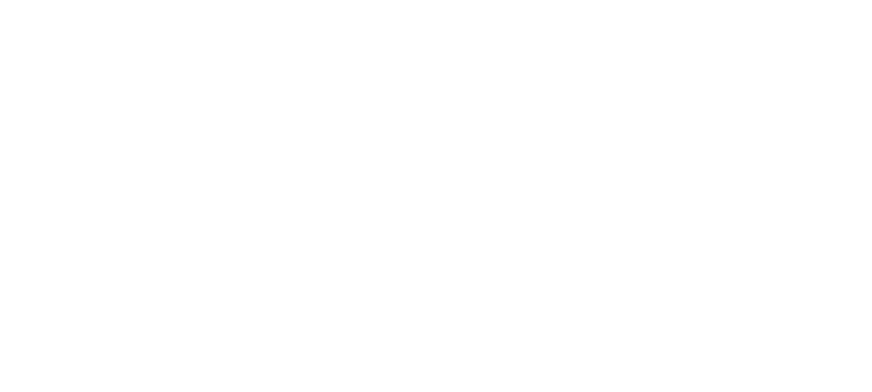
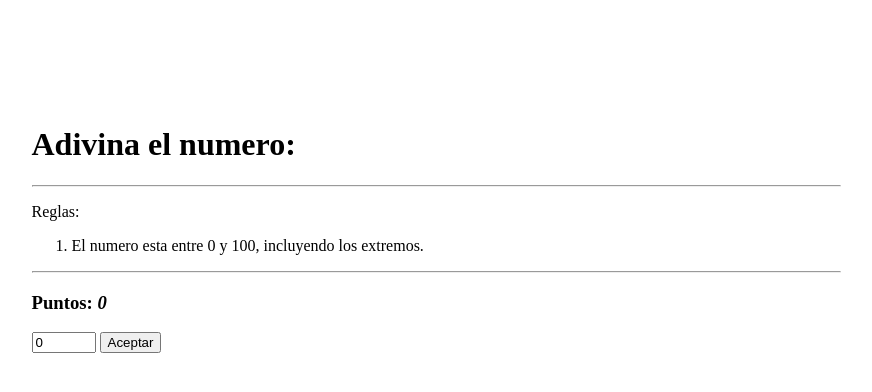
Before and after one commit to Amaliams00/game, a plain HTML site: page index.html in a window 1280 px wide. Shown: the whole page, without its empty margins (204-1076 px from the left). Drawn offline with Linux system fonts and the light colour scheme.

Commit message:
Update index.html

```diff
--- a/index.html
+++ b/index.html
@@ -1,12 +1,58 @@
 <html>
+
 <head>
-    <title>Adivina el Numero</title>
-    <meta charset="UTF-8">
+    <title>My Game</title>
+    <meta http-equiv="Content-Type" content="text/html;charset=UTF-8">
+    <style>
+        div {
+            padding: none;
+            margin: 10%;
+        }
+    </style>
+    <script>
+        var number;
+
+        function generateNumber() {
+            number = Math.floor(Math.random() * 100);
+            console.log(number);
+        }
+
+        function incPuntos() {
+            var puntos = parseInt(document.getElementById('puntos').innerHTML);
+            puntos++;
+            document.getElementById('puntos').innerHTML = puntos;
+        }
+
+        function checkNumber(n) {
+            if (n == number) {
+                alert("Acertaste!");
+                incPuntos();
+                generateNumber();
+            } else {
+                alert("Te equivocaste, vuelve a intentarlo!");
+            }
+        }
+    </script>
 </head>
+
 <body>
     <div>
         <div>
+            <h1>Adivina el numero:</h1>
+            <hr>
+            <p>Reglas:</p>
+            <ol>
+                <li>El numero esta entre 0 y 100, incluyendo los extremos.</li>
+            </ol>
+            <hr>
+            <h3><b>Puntos:</b> <i id="puntos">0</i></h3>
+            <input type="number" name="numer_type" id="nt" min="0" max="100" value="0">
+            <button onclick="checkNumber(document.getElementById('nt').value)">Aceptar</button>
         </div>
     </div>
+    <script>
+        generateNumber();
+    </script>
 </body>
+
 </html>
```
Lines whose indentation alone changed are shown as unchanged.
